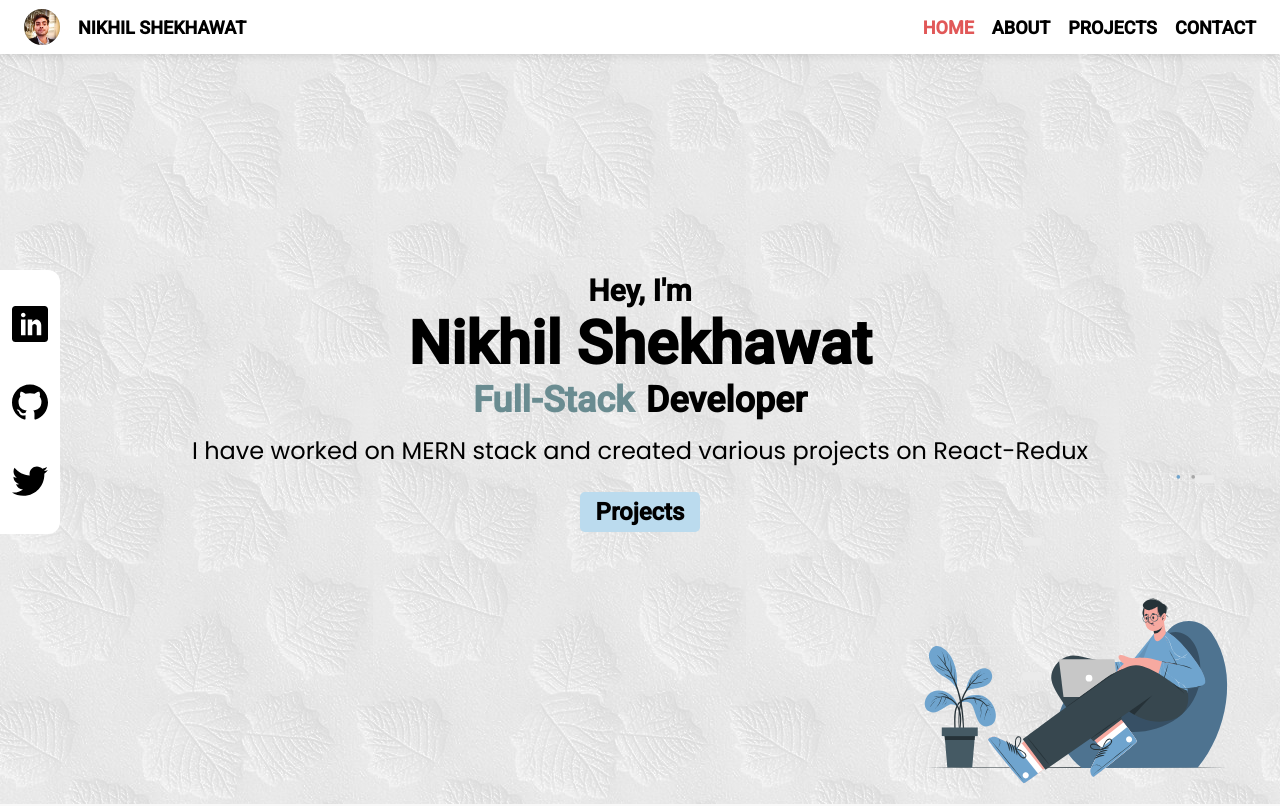
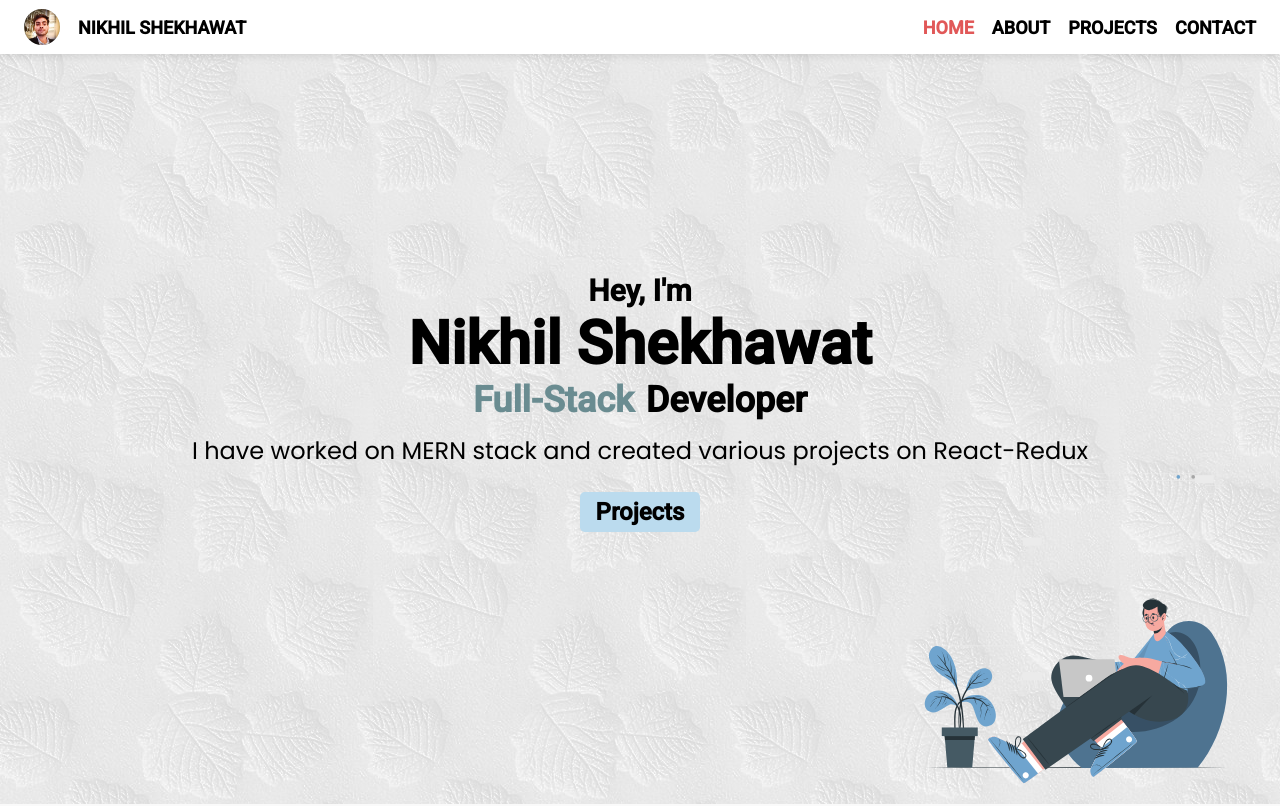
Before and after one commit to nikhil-223/myPortfolio, a React (Create React App) app: page / in a window 1280 px wide. Shown: the top 806 px of the page. Built offline with nearby package versions, Linux system fonts and the light colour scheme.

Commit message:
home updated

```diff
--- a/src/components/home/Home.js
+++ b/src/components/home/Home.js
@@ -1,14 +1,14 @@
-import React, { forwardRef } from 'react'
-import './Home.scss'
+import React, { forwardRef } from "react";
+import "./Home.scss";
 import HomeIllustration from "../../images/Home.svg";
 import { ImLinkedin, ImGithub, ImTwitter } from "react-icons/im";
 
-const Home = (props,ref) => {
-	const {textVisible,aboutVisible}=props;
+const Home = (props, ref) => {
+	const { textVisible, aboutVisible } = props;
 	return (
 		<section id="home" className="home" ref={ref}>
 			<div className="home-container">
-				<div className="links">
+				<div className={`links ${textVisible ? "visible" : "hidden"}`}>
 					<div className="link-box">
 						<a
 							href="https://www.linkedin.com/in/nikhil-shekhawat-986385179"
@@ -54,19 +54,22 @@ const Home = (props,ref) => {
 					<div className="project-button">
 						<a href="#projects">Projects</a>
 					</div>
+				</div>
 				<div
 					className={`scroll-indicator ${
 						aboutVisible ? "hideScroll" : "visibleScroll"
 					} `}>
 					<div className="scroll-inner"></div>
 				</div>
-					<div className="home-illustration">
+				<div
+					className={`home-illustration ${
+						textVisible ? "visibleRight" : "hidden"
+					}`}>
 					<img src={HomeIllustration} alt="home" />
-					</div>
 				</div>
 			</div>
 		</section>
 	);
-}
-const forwardHome = forwardRef(Home)
+};
+const forwardHome = forwardRef(Home);
 export default forwardHome;
--- a/src/components/home/Home.scss
+++ b/src/components/home/Home.scss
@@ -150,6 +150,19 @@
 .hideScroll {
 	opacity: 0;
 }
+.visibleRight{
+	animation: fadedr 1s;
+}
+@keyframes fadedr {
+	0% {
+		opacity: 0;
+		transform: translate(30%);
+	}
+	100% {
+		opacity: 1;
+		transform: translate(0%);
+	}
+}
 
 @keyframes scrollDown {
 	0% {
```
Lines whose indentation alone changed are shown as unchanged.
